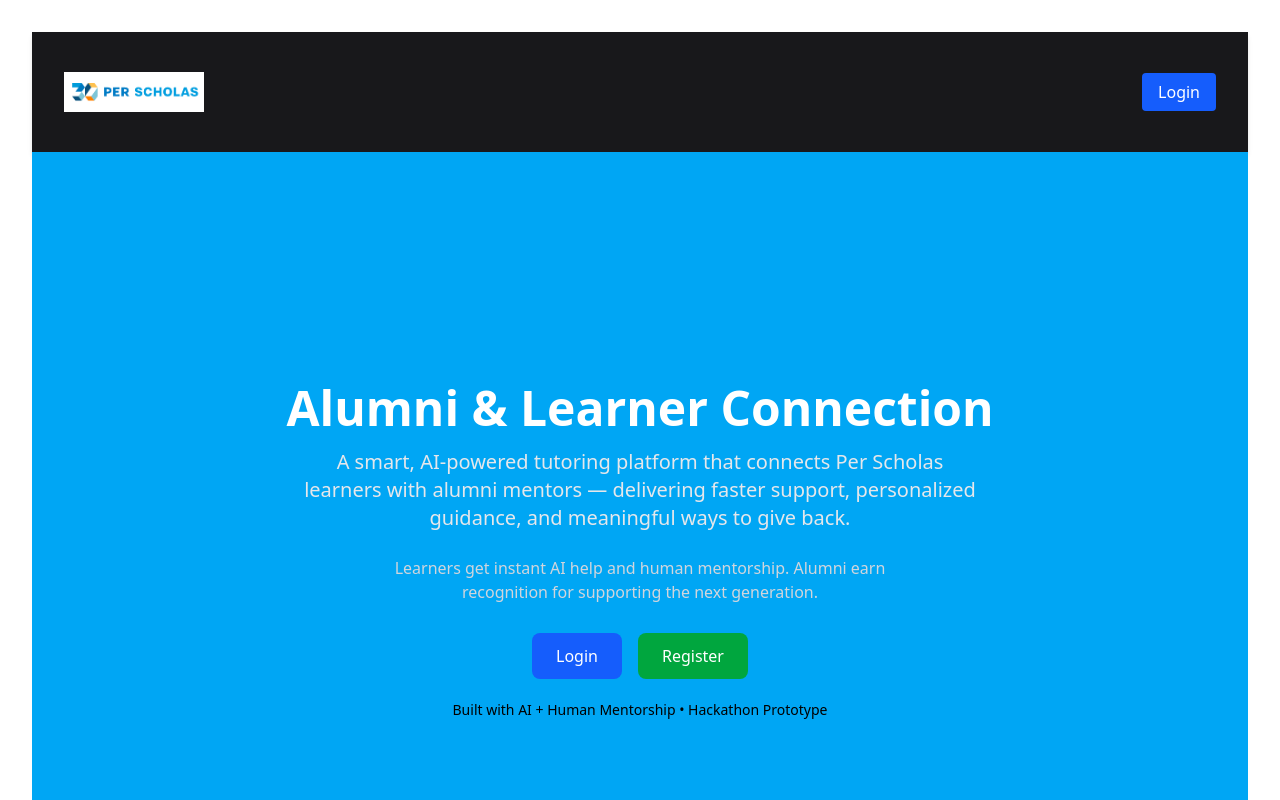
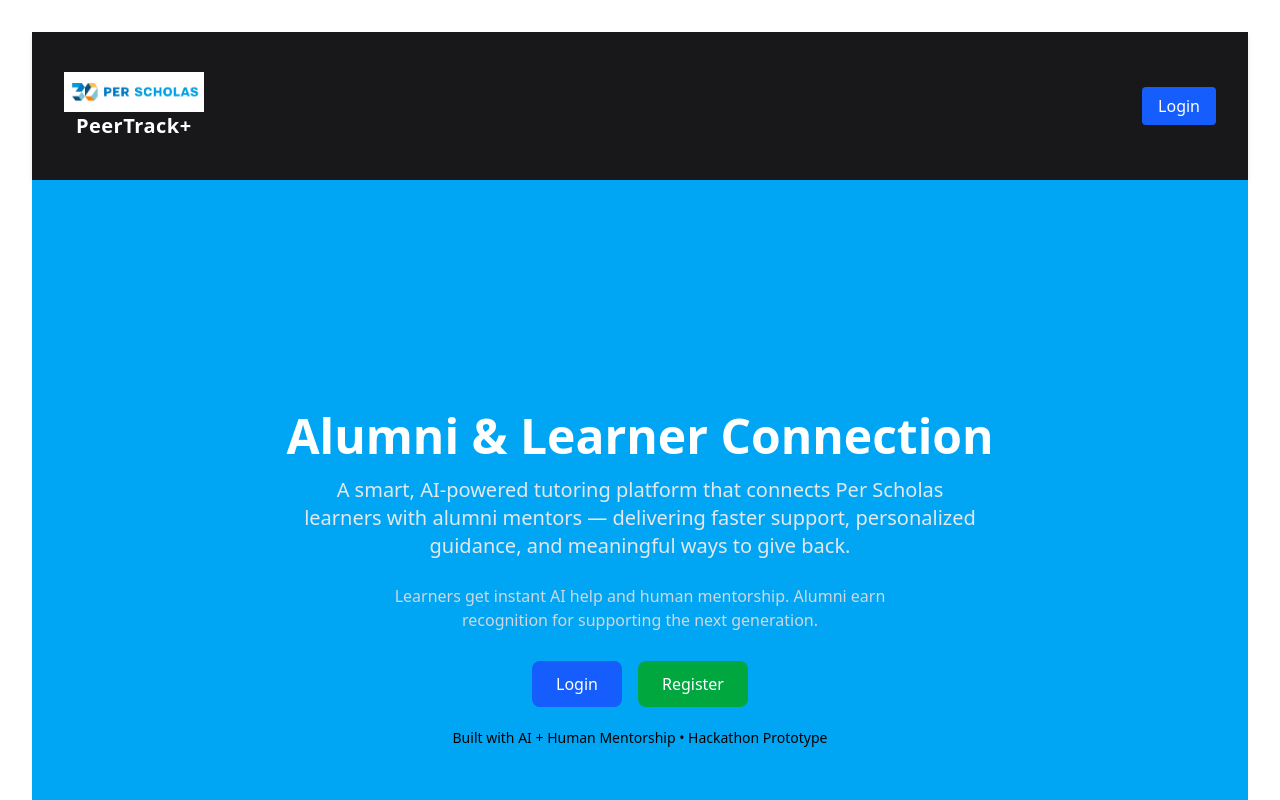
Before and after one commit to kbieman21/alumnai-student-app-frontend, a React app: page / in a window 1280 px wide. Shown: the top 800 px of the page. Built offline with nearby package versions, Linux system fonts and the light colour scheme; no server answers; the HTML template or start-up script is replaced by a standard one.

Commit message:
More content to readme file and cleanup

```diff
--- a/src/components/NavBar.tsx
+++ b/src/components/NavBar.tsx
@@ -15,7 +15,10 @@ function NavBar() {
           <NavLink to="/" className="hover:text-sky-400 transition">
            <img src={logo} alt="Logo" className="h-10 w-auto" />
           </NavLink>
+          <h1>PeerTrack+</h1>
+
         </div>
+
 
 
 
```
Also changed, not shown: 2 other files (tests, documents, lock files or other folders).
